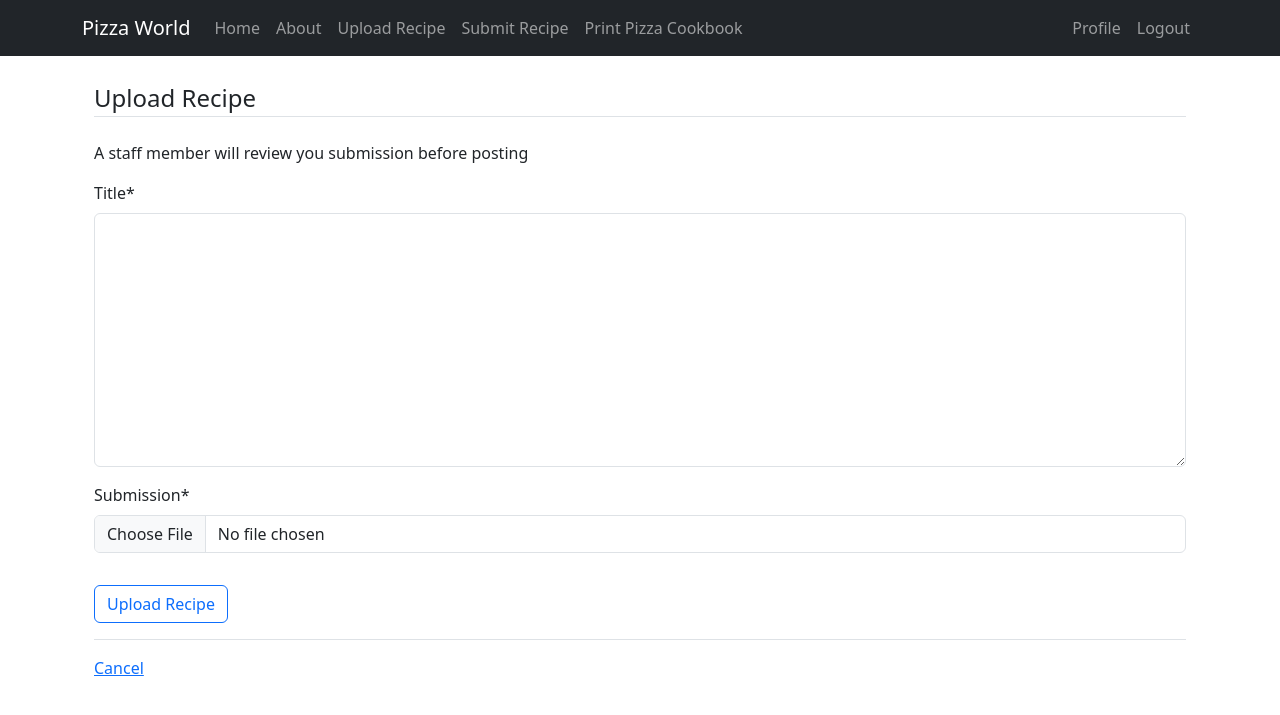
After one commit to jtalarski/python2_final, a Django app: page /pizza/submission/ in a window 1280 px wide. The commit adds this page. Shown: the top 715 px of the page. Run offline with Django 4.2, Linux system fonts and the light colour scheme; the visitor is signed in with stand-in values (Sample User, id 1); some libraries are stand-ins or nearby versions.

Commit message:
submission process completed

```diff
--- a/config/settings.py
+++ b/config/settings.py
@@ -128,6 +128,9 @@ STATIC_URL = 'static/'
 # Default primary key field type
 # https://docs.djangoproject.com/en/4.1/ref/settings/#default-auto-field
 
+MEDIA_URL = "/media/"
+MEDIA_ROOT = BASE_DIR / "media"
+
 DEFAULT_AUTO_FIELD = 'django.db.models.BigAutoField'
 
 CRISPY_TEMPLATE_PACK = 'bootstrap5'
--- a/config/urls.py
+++ b/config/urls.py
@@ -17,7 +17,8 @@ from django.contrib import admin
 from django.urls import path, include
 from users import views as user_views
 from django.contrib.auth import views as auth_views
-
+from django.conf.urls.static import static
+from . import settings
 
 urlpatterns = [
     path('admin/', admin.site.urls),
@@ -26,5 +27,7 @@ urlpatterns = [
     path('login/', auth_views.LoginView.as_view(template_name="users/login.html"), name="user-login"),
     path('logout/', auth_views.LogoutView.as_view(template_name="users/logout.html"), name="user-logout"),
     path('profile/', user_views.profile, name="user-profile"),
+]
 
-]
+if settings.DEBUG:  # new
+    urlpatterns += static(settings.MEDIA_URL, document_root=settings.MEDIA_ROOT)
--- a/pizzas/admin.py
+++ b/pizzas/admin.py
@@ -1,9 +1,11 @@
 from django.contrib import admin
 from . import models
+
 
 # Register your models here.
 admin.site.register([
     models.Pizza,
     models.Rating,
     models.RatingChoice,
+    models.Submission,
     ])
--- a/pizzas/models.py
+++ b/pizzas/models.py
@@ -47,3 +47,10 @@ class Rating(models.Model):
     # String function so that when you output the database object title it is more descriptive
     def __str__(self):
         return self.pizza_to_rate
+
+class Submission(models.Model):
+    title = models.TextField()
+    submission = models.FileField(upload_to='media')
+
+    def __str__(self):
+        return self.title
--- a/pizzas/templates/pizzas/base.html
+++ b/pizzas/templates/pizzas/base.html
@@ -33,9 +33,12 @@
                 <a class="nav-link" href="{% url 'about the app' %}">About</a>
               </li>
               <li class="nav-item">
+                <a class="nav-link" href="{% url 'submissions-create' %}">Upload Recipe</a>
+              </li>
+              <li class="nav-item">
                 <a class="nav-link" href="{% url 'pizzas-create' %}">Submit Recipe</a>
               </li>
-              <li class="nav-item">
+             <li class="nav-item">
                 <a class="nav-link" href="{% url 'recipe_text' %}">Print Pizza Cookbook</a>
               </li>
             </ul>
--- /dev/null
+++ b/pizzas/templates/pizzas/submission_form.html
@@ -0,0 +1,26 @@
+{% extends 'pizzas/base.html' %}
+{% comment %} Override standard Django forms tags with Crispy Forms that provide enhanced styling and
+contextual error message for things like duplicate username and password mismatch {% endcomment %}
+{% load crispy_forms_tags%}
+
+{% block content %}
+<div class="container">
+    <form method="POST" enctype="multipart/form-data">
+        {% comment %} crsf_token provides some secirty against malicous attacks {% endcomment %}
+       {% csrf_token %}
+       <fieldset class="form-group">
+         <legend class="border-bottom mb-4">Upload Recipe</legend>
+         <p>A staff member will review you submission before posting </p>
+         {% comment %} Display form as paragraph to enhance readability and style {% endcomment %}
+         {{ form|crispy }}
+       </fieldset>
+        <div class="form-group py-3">
+            <input class="btn btn-outline-primary" type="submit" value="Upload Recipe">
+        </div>
+    </form>
+    <div class="border-top pt-3">
+        <a href="{% url 'pizzas-home' %}">Cancel</a>
+    </div>
+
+</div>
+ {% endblock content %}
--- a/pizzas/urls.py
+++ b/pizzas/urls.py
@@ -13,4 +13,5 @@ urlpatterns = [
     path('pizza/<int:pk>/delete/', views.PizzaDeleteView.as_view(), name="pizzas-delete"),
     path('about/', views.about, name='about the app'),
     path('recipe_text/', views.recipe_text, name="recipe_text"),
+    path("pizza/submission/", views.SubmissionCreateView.as_view(), name="submissions-create"),
     ]
--- a/pizzas/views.py
+++ b/pizzas/views.py
@@ -70,32 +70,15 @@ class PizzaDeleteView(LoginRequiredMixin, UserPassesTestMixin, DeleteView):
         pizza = self.get_object()
         return self.request.user == pizza.author
 
-# class RatingListView(ListView):
-#     model = models.Rating
-#     # Override default Django default template name
-#     template_name = 'pizzas/home.html'
-#     # Override default Django  database object name
-#     context_object_name = 'ratings'
 
-
-# class RatingCreateView(CreateView):
-#     model = models.Rating
-#     # Designate fields that you want to expose to user
-#     fields = ['title', 'rating']
-
-#     # Provide the recipe record author since author field is not displayed on form
-#     def form_valid(self, form):
-#         form.instance.author = self.request.user
-#         return super().form_valid(form)
-
-# Generate recipe text file
+# Generate cookbook text file
 def recipe_text(request):
     response = HttpResponse(content_type='text/plain')
     response['Content-Disposition'] = 'attachment; filename=recipe.txt'
 
     # Designate model
     to_print = models.Pizza.objects.all().filter()
-    success_url = reverse_lazy('pizzas-home')
+    # success_url = reverse_lazy('pizzas-home')
 
     # Create blank list
     lines = []
@@ -108,6 +91,20 @@ def recipe_text(request):
     return response
 
 
+# class SubmissionListView(ListView):
+#     to_view = models.Submission.objects.all()
+#     # Override default Django default template name
+#     template_name = 'pizzas/sub_view.html'
+#     # Override default Django  database object name
+#     context_object_name = 'to_view'
+
+class SubmissionCreateView(LoginRequiredMixin, CreateView):
+    model = models.Submission
+    # Designate fields that you want to expose to user
+    # template_name = 'submission_form.html'
+    fields = ['title', 'submission']
+    success_url = reverse_lazy("pizzas-home")
+
 
 def about(request):
     return render(request, "pizzas/about.html", {"title": 'about the app'})
```
Also changed, not shown: pizzas/templates/pizzas/sub_view.html (added, +16 -0 lines), pizzas/templates/pizzas/submission.html (added, +16 -0 lines), to_do.md (+2 -2 lines), pizzas/migrations/0007_submissions_alter_pizza_description.py (added), pizzas/migrations/0008_rename_submissions_submission_and_more.py (added).
